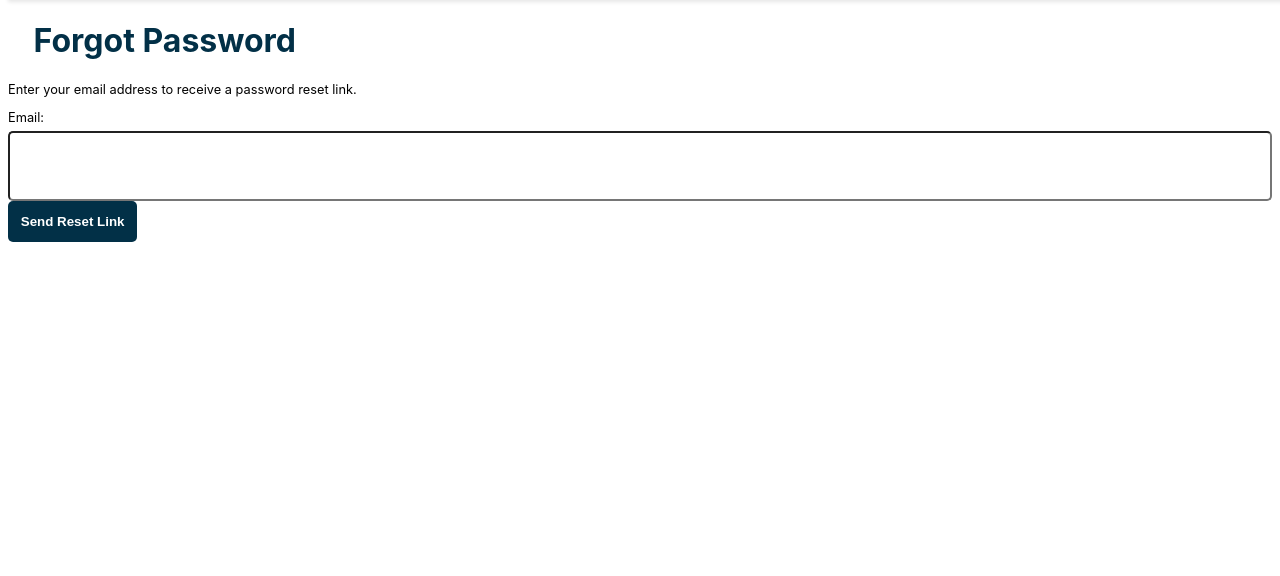
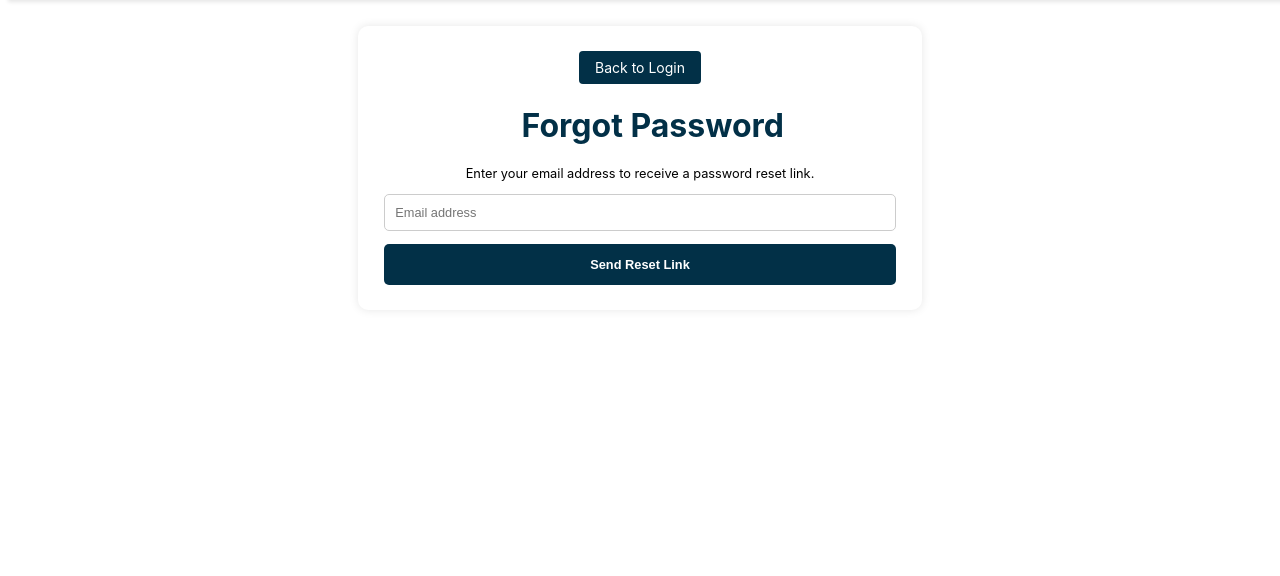
Before and after one commit to EmmaChantrey/flashcards, a Django app: page /forgot-password/ in a window 1280 px wide. Shown: the part 108-684 px from the top of the page. Run offline with Django 4.2, Linux system fonts and the light colour scheme.

Commit message:
styling for forgot password pages

```diff
--- a/cards/templates/cards/create_league.html
+++ b/cards/templates/cards/create_league.html
@@ -13,7 +13,7 @@
             <input type="text" id="league_name" name="league_name" required>
         </div>
         <div class="flashcard-nav-buttons">
-            <button type="submit" class="loginbtn">Create League</button>
+
             <a href="{% url 'profile' %}" class="loginbtn" onclick="return confirmBack()">Back</a>
 
         </div>
@@ -30,7 +30,7 @@
         <p><a href="{% url 'profile' %}" class="loginbtn">Add some friends first!</a></p>
         {% endfor %}
     </div>
-
+    <button type="submit" class="loginbtn">Create League</button>
 
 </form>
 
--- a/cards/templates/cards/forgot_password.html
+++ b/cards/templates/cards/forgot_password.html
@@ -3,7 +3,12 @@
 {% block title %}Forgot Password{% endblock %}
 
 {% block content %}
-<div class="forgot-password-container">
+<div class="dashboard">
+    <div class="signup-container">
+        <div class="back-button">
+            <a href="{% url 'login' %}" class="btn-back">Back to Login</a>
+        </div>
+
         <h1>Forgot Password</h1>
         <p>Enter your email address to receive a password reset link.</p>
 
@@ -19,9 +24,10 @@
 
         <form method="post" action="{% url 'forgot_password' %}">
             {% csrf_token %}
-        <label for="email">Email:</label>
-        <input type="email" id="email" name="email" required>
+            <input type="email" id="email" placeholder="Email address" name="email" required>
             <button type="submit">Send Reset Link</button>
         </form>
     </div>
+</div>
+
 {% endblock %}
--- a/static/css/styles.css
+++ b/static/css/styles.css
@@ -324,6 +324,10 @@ button:hover {
         margin: 1rem;
     }
 
+    .signup-container {
+        width: 90%;
+    }
+
     .page-option {
         display: flex;
         flex-direction: column;
@@ -355,11 +359,8 @@ button:hover {
     }
 
     .dashboard {
-        display: flex;
         flex-direction: column;
-        gap: 2rem;
-        padding: 2rem;
-        justify-content: center;
+        gap: 2rem !important;
     }
 
     .header-container {
@@ -435,6 +436,10 @@ button:hover {
         width: 100%;
         height: auto;
         box-sizing: border-box;
+    }
+
+    .badge-container .badge-box {
+        width: 25%;
     }
 
     .badge-image img {
@@ -1279,3 +1284,167 @@ input[type="radio"]:checked + label.custom-radio {
     background-color: #f8d7da;
     color: #721c24;
 }
+
+/* Container for the forgot password form */
+.forgot-password-container {
+    max-width: 400px;
+    margin: 50px auto;
+    padding: 20px;
+    background-color: #f9f9f9;
+    border-radius: 8px;
+    box-shadow: 0 4px 8px rgba(0, 0, 0, 0.1);
+    text-align: center;
+}
+
+/* Heading */
+.forgot-password-container h1 {
+    font-size: 24px;
+    margin-bottom: 10px;
+    color: #333;
+}
+
+/* Paragraph text */
+.forgot-password-container p {
+    font-size: 14px;
+    color: #666;
+    margin-bottom: 20px;
+}
+
+/* Messages (alerts) */
+.messages {
+    margin-bottom: 20px;
+}
+
+.messages .alert {
+    padding: 10px;
+    border-radius: 4px;
+    margin-bottom: 10px;
+    font-size: 14px;
+}
+
+.messages .alert-success {
+    background-color: #d4edda;
+    color: #155724;
+    border: 1px solid #c3e6cb;
+}
+
+.messages .alert-error {
+    background-color: #f8d7da;
+    color: #721c24;
+    border: 1px solid #f5c6cb;
+}
+
+/* Form styling */
+.forgot-password-container form {
+    display: flex;
+    flex-direction: column;
+    gap: 15px;
+}
+
+.forgot-password-container label {
+    font-size: 14px;
+    font-weight: bold;
+    color: #333;
+    text-align: left;
+}
+
+.forgot-password-container input[type="email"] {
+    padding: 10px;
+    border: 1px solid #ccc;
+    border-radius: 4px;
+    font-size: 14px;
+    outline: none;
+}
+
+.forgot-password-container button {
+    padding: 10px;
+    background-color: #023047;
+    color: #fff;
+    border: none;
+    border-radius: 4px;
+    font-size: 16px;
+    cursor: pointer;
+    transition: background-color 0.3s ease;
+}
+
+.forgot-password-container button:hover {
+    background-color: #0056b3;
+}
+
+/* Container for the reset password form */
+.reset-password-container {
+    max-width: 400px;
+    margin: 50px auto;
+    padding: 20px;
+    background-color: #f9f9f9;
+    border-radius: 8px;
+    box-shadow: 0 4px 8px rgba(0, 0, 0, 0.1);
+    text-align: center;
+}
+
+/* Heading */
+.reset-password-container h1 {
+    font-size: 24px;
+    margin-bottom: 10px;
+    color: #333;
+}
+
+/* Paragraph text */
+.reset-password-container p {
+    font-size: 14px;
+    color: #666;
+    margin-bottom: 20px;
+}
+
+/* Form styling */
+.reset-password-container form {
+    display: flex;
+    flex-direction: column;
+    gap: 15px;
+}
+
+.reset-password-container label {
+    font-size: 14px;
+    font-weight: bold;
+    color: #333;
+    text-align: left;
+}
+
+.reset-password-container input[type="password"] {
+    padding: 10px;
+    border: 1px solid #ccc;
+    border-radius: 4px;
+    font-size: 14px;
+    outline: none;
+}
+
+.reset-password-container button {
+    padding: 10px;
+    background-color: #023047;
+    color: #fff;
+    border: none;
+    border-radius: 4px;
+    font-size: 16px;
+    cursor: pointer;
+    transition: background-color 0.3s ease;
+}
+
+.reset-password-container button:hover {
+    background-color: #0056b3;
+}
+
+.btn-back {
+    display: inline-block;
+    padding: 8px 16px;
+    background-color: #023047; /* Gray color */
+    color: #fff;
+    text-decoration: none;
+    border-radius: 4px;
+    font-size: 14px;
+    transition: background-color 0.3s ease;
+}
+
+.btn-back:hover {
+    background-color: #023047; /* Darker gray on hover */
+    opacity: 0.75;
+}
```
Also changed, not shown: cards/templates/cards/reset_password_confirm.html (+7 -1 lines), db.sqlite3. Lines whose indentation alone changed are shown as unchanged.
